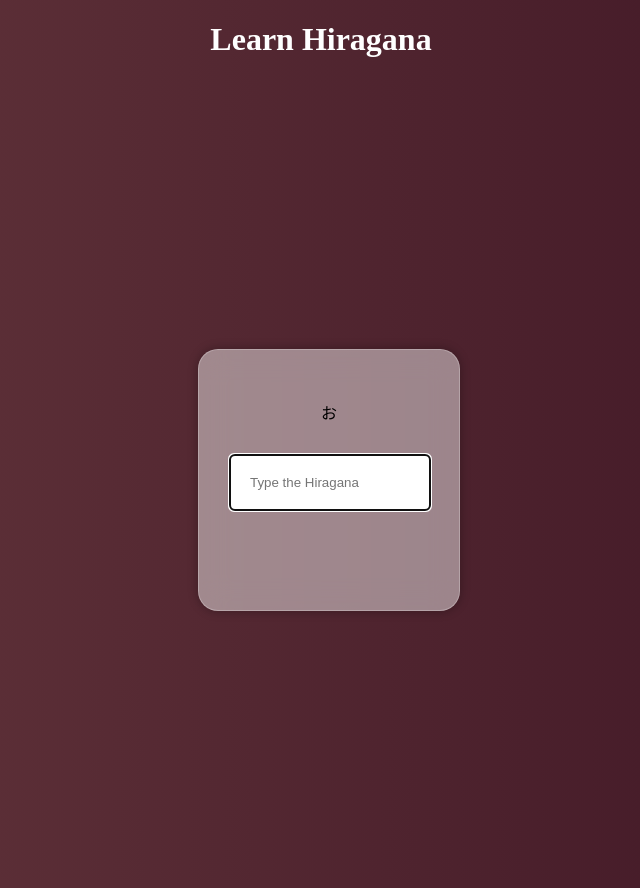
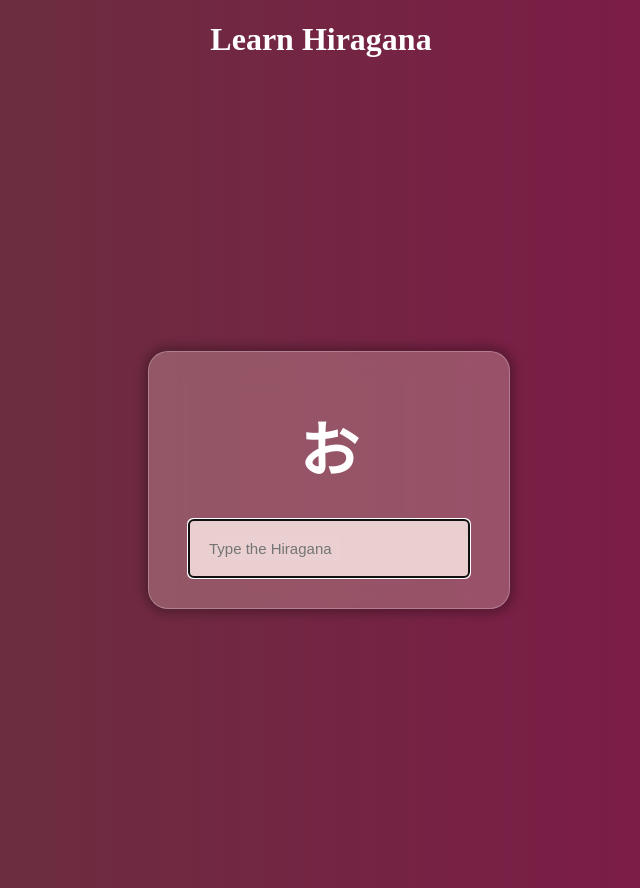
Before and after one commit to floriiian/JLearn, a web app: page /Hiragana.html in a window 1280 px wide. Shown: the whole page, without its empty margins (319-959 px from the left). Run offline with its HTML, style and script files only (its server is not run), Linux system fonts and the light colour scheme; data that the repository does not hold is empty.

Commit message:
Add files via upload

```diff
--- a/src/main/resources/public/hiragana.html
+++ b/src/main/resources/public/hiragana.html
@@ -10,12 +10,11 @@
 </head>
 <body>
 
-<h1 class = "title">Learn Hiragana</h1>
-<div class="cards-container">
+<div class="cards-container" id="cardsContainer">
     <div class="card">
         <div class="character" id="hiraganaText">あ</div>
         <label for="inputField"></label>
-        <input type="text" id="inputField" class="card__field" autocomplete="off" spellcheck="false" autocapitalize="none" placeholder="Type the Hiragana">
+        <input type="text" id="inputField" class="card__field" autocomplete="off" spellcheck="false" autocapitalize="none" placeholder="">
     </div>
 </div>
 
--- a/src/main/resources/public/style.css
+++ b/src/main/resources/public/style.css
@@ -1,6 +1,6 @@
 body{
     background: rgb(100,54,60);
-    background: linear-gradient(90deg, rgba(100,54,60,1) 0%, rgba(62,21,36,1) 100%);
+    background: linear-gradient(90deg, rgba(100,54,60,1) 0%, rgb(131, 20, 74) 100%);
 }
 
 .cards-container {
@@ -22,14 +22,15 @@ body{
 
 
 .card {
-    min-height: 200px;
+    min-height: 100px;
+    min-width: 300px;
     max-width: 200px;
     height: auto;
     padding: 30px;
     border: 1px solid rgba(255, 255, 255, .25);
     border-radius: 20px;
-    background-color: rgba(255, 255, 255, 0.45);
-    box-shadow: 0 0 10px 1px rgba(0, 0, 0, 0.25);
+    background-color: rgba(211, 169, 169, 0.36);
+    box-shadow: 0 0 10px 5px rgba(0, 0, 0, 0.25);
     backdrop-filter: blur(15px);
     margin: 5px;
     flex-direction: column;
@@ -41,13 +42,19 @@ body{
 .card__field {
     width: 80%;
     padding: 20px;
+    background-color: rgba(239, 214, 214, 0.94);
+    backdrop-filter: blur(15px);
     margin-top: 50px;
     border-radius: 5px;
+    font-size: 15px;
     border: 1px solid rgba(0, 0, 0, 0.25);
 }
 
 .character {
     position: relative;
+    color: white;
+    font-weight: bold;
+    font-size: 60px;
     top: 20px;
     left: 50%;
     transform: translateX(-50%);
```
Also changed, not shown: src/main/resources/public/buttons.css (+7 -5 lines), src/main/resources/public/hiragana.js (+16 -5 lines), src/main/resources/public/popup.css (+10 -26 lines).
